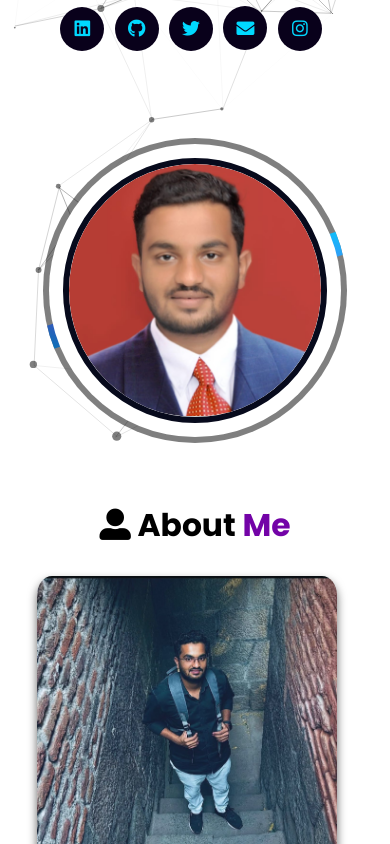
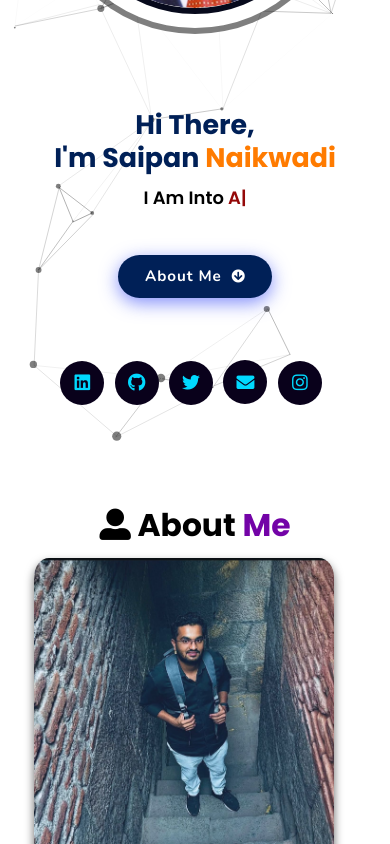
Before and after one commit to saif8177/Portfolio, a website: page index.html in a window 390 px wide. Shown: the part 360-1204 px from the top of the page. Drawn offline with nearby package versions, Linux system fonts and the light colour scheme.

Commit message:
mobile view update

```diff
--- a/assets/css/style.css
+++ b/assets/css/style.css
@@ -167,6 +167,9 @@ header .navbar ul li a:hover {
     display: block;
   }
 
+  .about .content {
+    margin-top: 5px;
+  }
   header .navbar {
     position: fixed;
     top: 6.5rem;
@@ -179,6 +182,12 @@ header .navbar ul li a:hover {
     transition: right 0.3s ease; /* Smooth transition when toggled */
   }
 
+  .about .row .content h3 {
+    color: var(--four-color);
+    font-size: 2.5rem;
+    padding-top: 55px;
+  }
+
   header .navbar ul {
     flex-flow: column;
     padding: 1rem;
@@ -224,7 +233,7 @@ header .navbar ul li a:hover {
 .home {
   position: relative;
   display: grid;
-  grid-template-columns: auto auto;
+  grid-template-columns: minmax(0, 1fr) minmax(280px, 400px);
   gap: 1.0rem;
   min-height: 100vh;
   align-items: center;
@@ -248,7 +257,7 @@ header .navbar ul li a:hover {
 }
 .home .content {
   position: relative;
-
+  z-index: 4;
 }
 /*.home .image {
   margin-top: 80%;
@@ -672,20 +681,31 @@ header .navbar ul li a:hover {
 /* about media queries starts*/
 @media screen and (max-width: 600px) {
   .about .row .image {
-    margin-top: 2rem;
+    margin-top: 0;
+    min-height: 34rem;
+    margin-left: auto;
+    margin-right: auto;
+  }
+  .about .row .image .flip-front,
+  .about .row .image .flip-back {
+    inset: 0;
+    display: flex;
+    justify-content: center;
+    align-items: flex-start;
   }
   .about .row .image img {
-    margin: 0 auto;
-    width: 80%;
+    margin: 0;
+    width: min(80vw, 300px);
     mix-blend-mode: normal;
   }
   .about .row {
     padding: 0.5rem;
     margin-bottom: 7rem;
+    gap: 2.4rem;
   }
   .about .row .content {
-    padding: 1rem;
-    margin-top: 40rem;
+    padding: 1rem 0;
+    margin-top: 0;
   }
   .about .row .content .box-container {
     gap: 0;
@@ -1527,14 +1547,15 @@ form .button-area {
 }*/
 /* Existing styles for image flip effect */
 .home .image {
-  margin-top: 10%;
+  margin-top: 0;
   position: relative;
   align-items: center;
   perspective: 1000px;
   width: 400px;
   height: 400px;
   perspective: 1000px; /* Creates 3D space */
-
+  justify-self: center;
+  z-index: 1;
 }
 
 .home .flip-front,
@@ -1652,6 +1673,18 @@ form .button-area {
     gap: 3rem;
     text-align: center;
     padding-top: 10rem;
+    align-items: start;
+  }
+
+  .home .content {
+    order: 2;
+    z-index: 3;
+  }
+
+  .home .image {
+    order: 1;
+    margin-top: 0;
+    z-index: 1;
   }
 
   .home .content h2,
@@ -1685,15 +1718,27 @@ form .button-area {
 
   .about .row {
     padding: 1rem 0;
+    gap: 2.4rem;
+    align-items: flex-start;
   }
 
   .about .row .image {
     width: 100%;
-    min-height: 280px;
+    min-height: 34rem;
+    max-width: 32rem;
+    margin-left: auto;
+    margin-right: auto;
+  }
+  .about .row .image .flip-front,
+  .about .row .image .flip-back {
+    inset: 0;
+    display: flex;
+    justify-content: center;
+    align-items: flex-start;
   }
 
   .about .row .image img {
-    margin: 0 auto;
+    margin: 0;
     width: min(80vw, 300px);
   }
 
@@ -1732,6 +1777,7 @@ form .button-area {
     font-size: 56%;
   }
 
+
   .home .content h2,
   .home .content h2 span {
     font-size: 3rem;
--- a/assets/js/script.js
+++ b/assets/js/script.js
@@ -171,25 +171,6 @@ VanillaTilt.init(document.querySelectorAll(".tilt"), {
 // window.onload = fadeOut;
 // pre loader end
 
-// disable developer mode
-document.onkeydown = function (e) {
-    if (e.keyCode == 123) {
-        return false;
-    }
-    if (e.ctrlKey && e.shiftKey && e.keyCode == 'I'.charCodeAt(0)) {
-        return false;
-    }
-    if (e.ctrlKey && e.shiftKey && e.keyCode == 'C'.charCodeAt(0)) {
-        return false;
-    }
-    if (e.ctrlKey && e.shiftKey && e.keyCode == 'J'.charCodeAt(0)) {
-        return false;
-    }
-    if (e.ctrlKey && e.keyCode == 'U'.charCodeAt(0)) {
-        return false;
-    }
-}
-
 // Start of Tawk.to Live Chat
 var Tawk_API = Tawk_API || {}, Tawk_LoadStart = new Date();
 (function () {
--- a/index.html
+++ b/index.html
@@ -14,7 +14,7 @@
     <link id='favicon' rel="shortcut icon" href="./assets/images/favicon.png" type="image/x-png">
     <title>Portfolio | Saipan Naikwadi</title>
 </head>
-<body oncontextmenu="return false">
+<body>
 
 <!-- pre loader -->
 <!-- <div class="loader-container">
```
Also changed, not shown: 404.html (+1 -1 lines), assets/js/404.js (+0 -19 lines), experience/index.html (+1 -1 lines), experience/script.js (+0 -19 lines), projects/index.html (+1 -1 lines), projects/script.js (+0 -19 lines).
